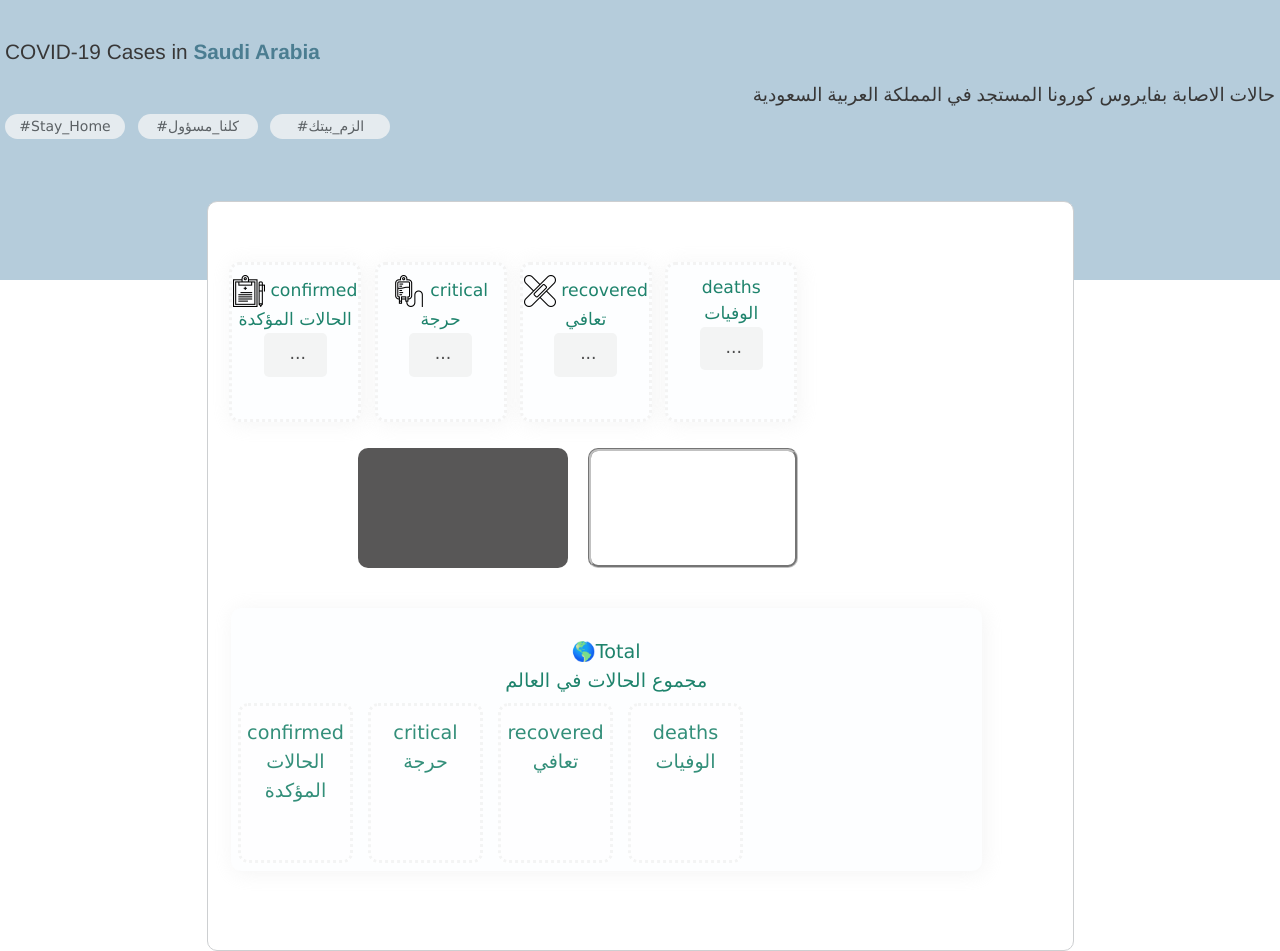
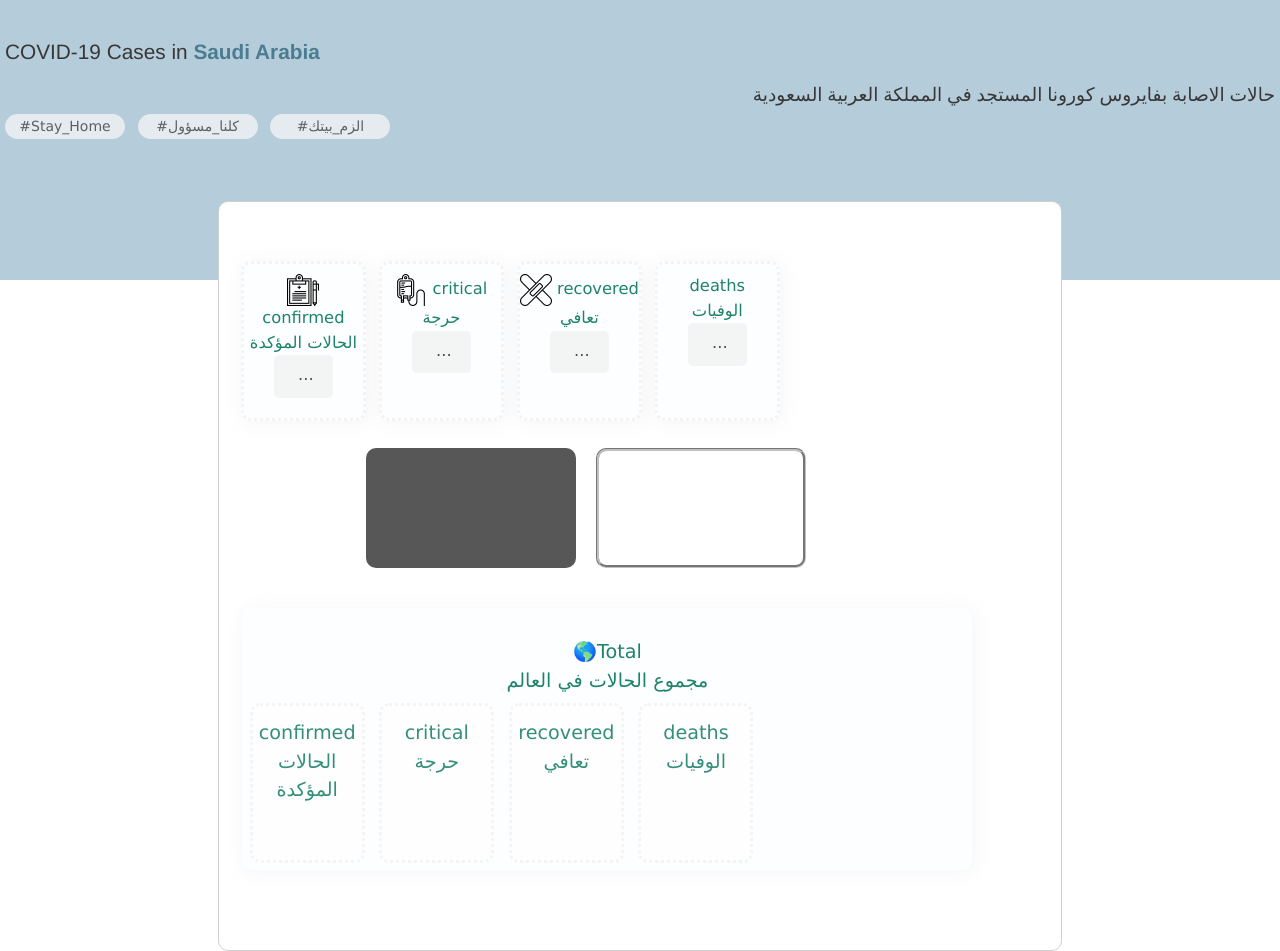
Before and after one commit to Amjad91/COVID19-KSA, a plain HTML site: page index.html in a window 1280 px wide. Shown: the top 951 px of the page. Drawn offline with nearby package versions, Linux system fonts and the light colour scheme; no server answers.

Commit message:
Update app.css

```diff
--- a/assets/styles/app.css
+++ b/assets/styles/app.css
@@ -104,7 +104,7 @@ text-align: center;
   background-color:rgb(255, 255, 255);
 }
 .promo {
-  width: 132px;
+  width: 125px;
   height: 160px;
   background:#fdfeff ;
   color: #1e836c;
@@ -112,7 +112,7 @@ text-align: center;
   box-shadow: 2px 2px 20px  rgba(243, 243, 243, 0.8);
   margin: 0.8%;
   border-radius: 10px;
-  font-size: 90%;
+  font-size: 85%;
   position: relative;
   border-width: 0.5%;
   border-color: rgb(243, 243, 243);
```
